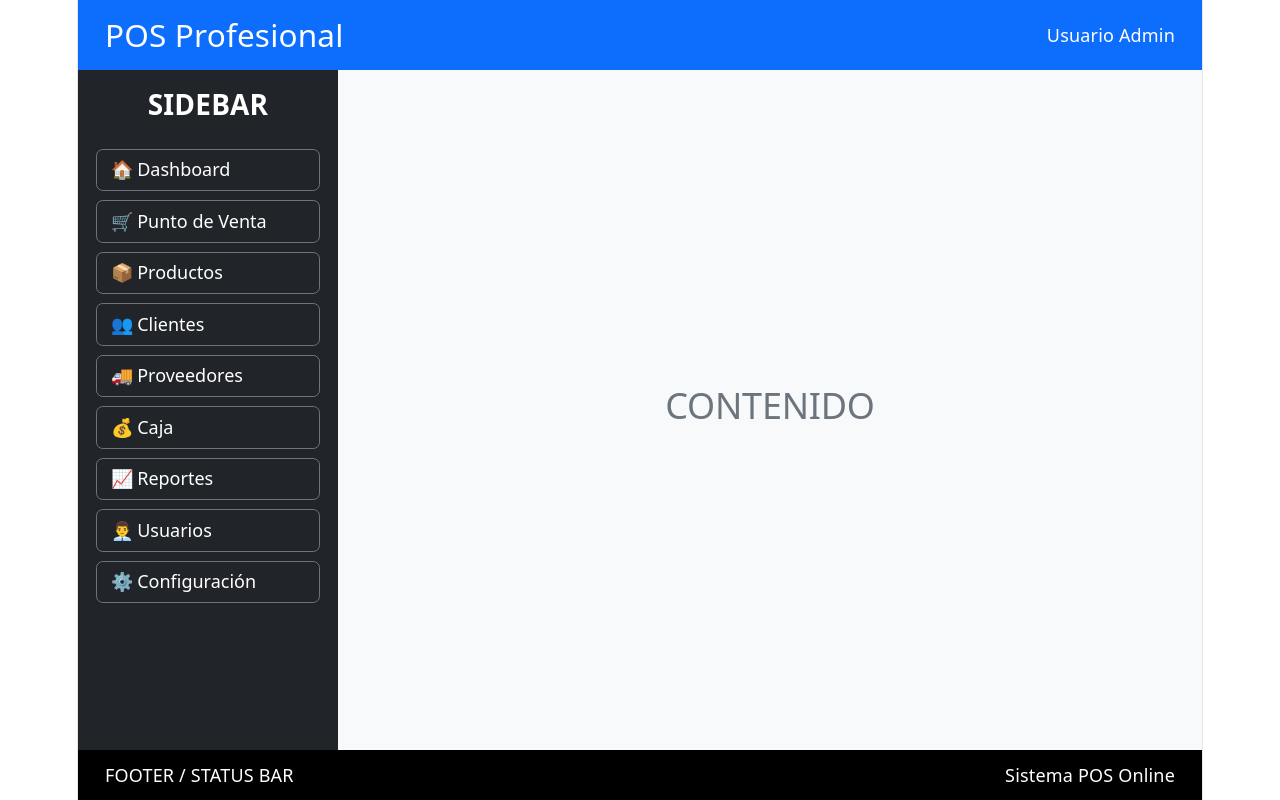
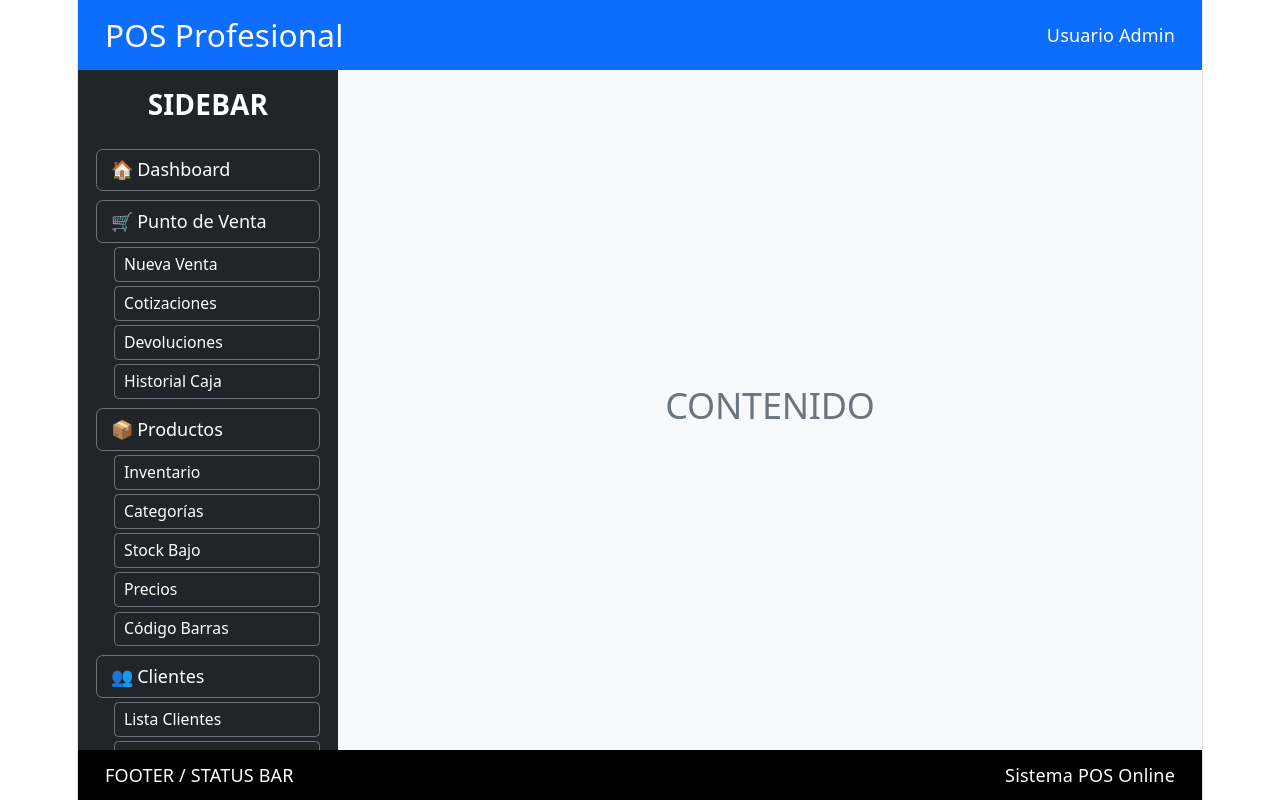
Before and after one commit to gagonzac/frontend-Pos, a React (Vite) app: page / in a window 1280 px wide. Built offline with nearby package versions, Linux system fonts and the light colour scheme.

Commit message:
refactor: Separa en varios archivos modelo React el layout + items

```diff
--- a/src/App.jsx
+++ b/src/App.jsx
@@ -1,155 +1,22 @@
+import Header from "./components/Header";
+import Sidebar from "./components/Sidebar";
+import MainContent from "./components/MainContent";
+import Footer from "./components/Footer";
+
 function App() {
   return (
-
     <div className="container-fluid vh-100 d-flex flex-column p-0">
 
-      {/* HEADER */}
-      <header
-        className="
-          bg-primary
-          text-white
-          d-flex
-          align-items-center
-          justify-content-between
-          px-4
-          flex-shrink-0
-        "
-        style={{ height: "70px" }}
-      >
+      <Header />
 
-        <h3 className="m-0">
-          POS Profesional
-        </h3>
-
-        <div>
-          Usuario Admin
-        </div>
-
-      </header>
-
-      {/* MAIN */}
       <div className="d-flex flex-grow-1 overflow-hidden">
-
-        {/* SIDEBAR */}
-        <aside
-          className="
-            bg-dark
-            text-white
-            d-flex
-            flex-column
-            flex-shrink-0
-            p-3
-          "
-          style={{
-            width: "260px",
-            minWidth: "260px",
-          }}
-        >
-
-          {/* TITLE */}
-          <div className="mb-4">
-
-            <h4
-              className="m-0 fw-bold"
-              style={{
-                fontSize: "28px",
-                whiteSpace: "nowrap",
-              }}
-            >
-              SIDEBAR
-            </h4>
-
-          </div>
-
-          {/* MENU */}
-          <nav className="d-flex flex-column gap-2">
-
-            <button className="btn btn-dark text-start border border-secondary">
-              🏠 Dashboard
-            </button>
-
-            <button className="btn btn-dark text-start border border-secondary">
-              🛒 Punto de Venta
-            </button>
-
-            <button className="btn btn-dark text-start border border-secondary">
-              📦 Productos
-            </button>
-
-            <button className="btn btn-dark text-start border border-secondary">
-              👥 Clientes
-            </button>
-
-            <button className="btn btn-dark text-start border border-secondary">
-              🚚 Proveedores
-            </button>
-
-            <button className="btn btn-dark text-start border border-secondary">
-              💰 Caja
-            </button>
-
-            <button className="btn btn-dark text-start border border-secondary">
-              📈 Reportes
-            </button>
-
-            <button className="btn btn-dark text-start border border-secondary">
-              👨‍💼 Usuarios
-            </button>
-
-            <button className="btn btn-dark text-start border border-secondary">
-              ⚙️ Configuración
-            </button>
-
-          </nav>
-
-        </aside>
-
-        {/* CONTENT */}
-        <main
-          className="
-            flex-grow-1
-            bg-light
-            d-flex
-            align-items-center
-            justify-content-center
-            overflow-auto
-          "
-        >
-
-          <h2 className="text-secondary">
-            CONTENIDO
-          </h2>
-
-        </main>
-
+        <Sidebar />
+        <MainContent />
       </div>
 
-      {/* FOOTER */}
-      <footer
-        className="
-          bg-black
-          text-white
-          d-flex
-          align-items-center
-          justify-content-between
-          px-4
-          flex-shrink-0
-        "
-        style={{ height: "50px" }}
-      >
-
-        <span>
-          FOOTER / STATUS BAR
-        </span>
-
-        <span>
-          Sistema POS Online
-        </span>
-
-      </footer>
+      <Footer />
 
     </div>
-
   );
 }
 
--- a/src/components/MainContent.jsx
+++ b/src/components/MainContent.jsx
@@ -0,0 +1,9 @@
+function MainContent() {
+  return (
+    <main className="flex-grow-1 bg-light d-flex align-items-center justify-content-center overflow-auto">
+      <h2 className="text-secondary">CONTENIDO</h2>
+    </main>
+  );
+}
+
+export default MainContent;
--- a/src/components/Sidebar.jsx
+++ b/src/components/Sidebar.jsx
@@ -0,0 +1,143 @@
+import SidebarItem from "./SidebarItem";
+
+function Sidebar() {
+  return (
+    <aside
+      className="bg-dark text-white d-flex flex-column flex-shrink-0 p-3"
+      style={{ width: "260px", minWidth: "260px" }}
+    >
+      <div className="mb-4">
+        <h4
+          className="m-0 fw-bold"
+          style={{ fontSize: "28px", whiteSpace: "nowrap" }}
+        >
+          SIDEBAR
+        </h4>
+      </div>
+
+      <nav className="d-flex flex-column gap-2">
+
+        <SidebarItem icon="🏠" label="Dashboard" />
+
+        <SidebarItem icon="🛒" label="Punto de Venta">
+          <button className="btn btn-sm btn-dark text-start border border-secondary">
+            Nueva Venta
+          </button>
+          <button className="btn btn-sm btn-dark text-start border border-secondary">
+            Cotizaciones
+          </button>
+          <button className="btn btn-sm btn-dark text-start border border-secondary">
+            Devoluciones
+          </button>
+          <button className="btn btn-sm btn-dark text-start border border-secondary">
+            Historial Caja
+          </button>
+        </SidebarItem>
+
+        <SidebarItem icon="📦" label="Productos">
+          <button className="btn btn-sm btn-dark text-start border border-secondary">
+            Inventario
+          </button>
+          <button className="btn btn-sm btn-dark text-start border border-secondary">
+            Categorías
+          </button>
+          <button className="btn btn-sm btn-dark text-start border border-secondary">
+            Stock Bajo
+          </button>
+          <button className="btn btn-sm btn-dark text-start border border-secondary">
+            Precios
+          </button>
+          <button className="btn btn-sm btn-dark text-start border border-secondary">
+            Código Barras
+          </button>
+        </SidebarItem>
+
+        <SidebarItem icon="👥" label="Clientes">
+          <button className="btn btn-sm btn-dark text-start border border-secondary">
+            Lista Clientes
+          </button>
+          <button className="btn btn-sm btn-dark text-start border border-secondary">
+            Crédito
+          </button>
+          <button className="btn btn-sm btn-dark text-start border border-secondary">
+            Historial Compras
+          </button>
+        </SidebarItem>
+
+        <SidebarItem icon="🚚" label="Proveedores">
+          <button className="btn btn-sm btn-dark text-start border border-secondary">
+            Compras
+          </button>
+          <button className="btn btn-sm btn-dark text-start border border-secondary">
+            Facturas
+          </button>
+          <button className="btn btn-sm btn-dark text-start border border-secondary">
+            Pedidos
+          </button>
+        </SidebarItem>
+
+        <SidebarItem icon="💰" label="Caja">
+          <button className="btn btn-sm btn-dark text-start border border-secondary">
+            Apertura Caja
+          </button>
+          <button className="btn btn-sm btn-dark text-start border border-secondary">
+            Cierre Caja
+          </button>
+          <button className="btn btn-sm btn-dark text-start border border-secondary">
+            Gastos
+          </button>
+          <button className="btn btn-sm btn-dark text-start border border-secondary">
+            Movimientos
+          </button>
+        </SidebarItem>
+
+        <SidebarItem icon="📈" label="Reportes">
+          <button className="btn btn-sm btn-dark text-start border border-secondary">
+            Ventas
+          </button>
+          <button className="btn btn-sm btn-dark text-start border border-secondary">
+            Ganancias
+          </button>
+          <button className="btn btn-sm btn-dark text-start border border-secondary">
+            Productos Vendidos
+          </button>
+          <button className="btn btn-sm btn-dark text-start border border-secondary">
+            Inventario
+          </button>
+        </SidebarItem>
+
+        <SidebarItem icon="👨‍💼" label="Usuarios">
+          <button className="btn btn-sm btn-dark text-start border border-secondary">
+            Cajeros
+          </button>
+          <button className="btn btn-sm btn-dark text-start border border-secondary">
+            Roles
+          </button>
+          <button className="btn btn-sm btn-dark text-start border border-secondary">
+            Permisos
+          </button>
+        </SidebarItem>
+
+        <SidebarItem icon="⚙️" label="Configuración">
+          <button className="btn btn-sm btn-dark text-start border border-secondary">
+            Empresa
+          </button>
+          <button className="btn btn-sm btn-dark text-start border border-secondary">
+            Impresora
+          </button>
+          <button className="btn btn-sm btn-dark text-start border border-secondary">
+            Monedas
+          </button>
+          <button className="btn btn-sm btn-dark text-start border border-secondary">
+            Respaldos
+          </button>
+        </SidebarItem>
+
+      </nav>
+
+
+    </aside>
+  );
+}
+
+export default Sidebar;
--- a/src/components/SidebarItem.jsx
+++ b/src/components/SidebarItem.jsx
@@ -0,0 +1,21 @@
+function SidebarItem({ icon, label, children }) {
+  return (
+    <div className="d-flex flex-column">
+
+      {/* ITEM PRINCIPAL */}
+      <button className="btn btn-dark text-start border border-secondary">
+        <span>{icon}</span> {label}
+      </button>
+
+      {/* SUBMENU (si existe) */}
+      {children && (
+        <div className="d-flex flex-column ms-3 mt-1 gap-1">
+          {children}
+        </div>
+      )}
+
+    </div>
+  );
+}
+
+export default SidebarItem;
```
